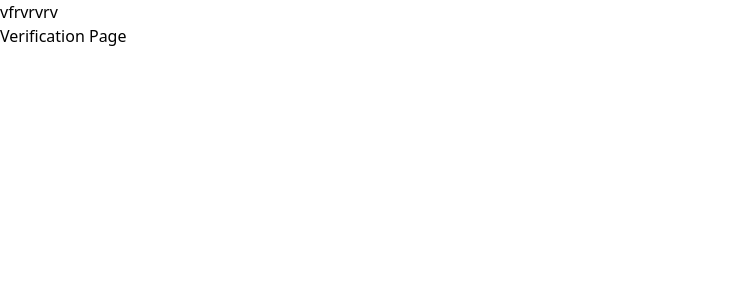
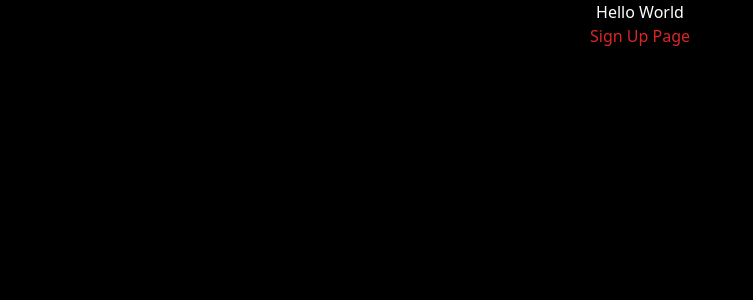
Before and after one commit to obuastella/School-101, a React (Create React App) app in the folder front-end/: page / in a window 1280 px wide. Shown: the top 300 px of the page, without its empty margins (0-753 px from the left). Built offline with nearby package versions, Linux system fonts and the light colour scheme.

Commit message:
Resolved Tailwind issue

```diff
--- a/front-end/src/App.js
+++ b/front-end/src/App.js
@@ -1,10 +1,10 @@
-import "./index.css";
-import VerificationPage from "./pages/VerificationPage";
+import SignUp from "./pages/SignUp";
 
 function App() {
   return (
-    <div className="w-full h-screen">
-      <VerificationPage />
+    <div className="bg-bgColor">
+      <h1 className="text-center text-white">Hello World</h1>
+      <SignUp />
     </div>
   );
 }
--- /dev/null
+++ b/front-end/src/pages/SignUp.jsx
@@ -0,0 +1,9 @@
+function SignUp() {
+  return (
+    <div className="w-full h-screen bg-bgColor">
+      <h1 className="text-center text-red-600">Sign Up Page</h1>
+    </div>
+  );
+}
+
+export default SignUp;
--- a/front-end/src/pages/VerificationPage.jsx
+++ /dev/null
@@ -1,10 +0,0 @@
-function VerificationPage() {
-  return (
-    <div className="bg-bgColor text-white">
-      <h2>vfrvrvrv</h2>
-      <h1 className="text-white">Verification Page</h1>
-    </div>
-  );
-}
-
-export default VerificationPage;
--- a/front-end/tailwind.config.js
+++ b/front-end/tailwind.config.js
@@ -1,10 +1,10 @@
 /** @type {import('tailwindcss').Config} */
 module.exports = {
-  content: ["./src/**/*.{html,js}"],
+  content: ["./src/**/*.{js,jsx,ts,tsx}"],
   theme: {
     extend: {
       colors: {
-        bgColor: "#051923",
+        bgColor: "#000000",
       },
     },
   },
```
